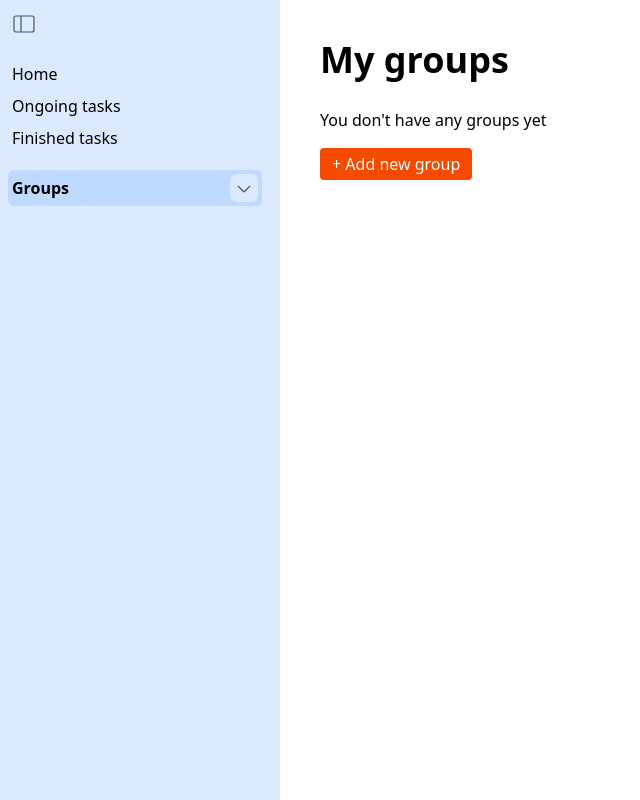
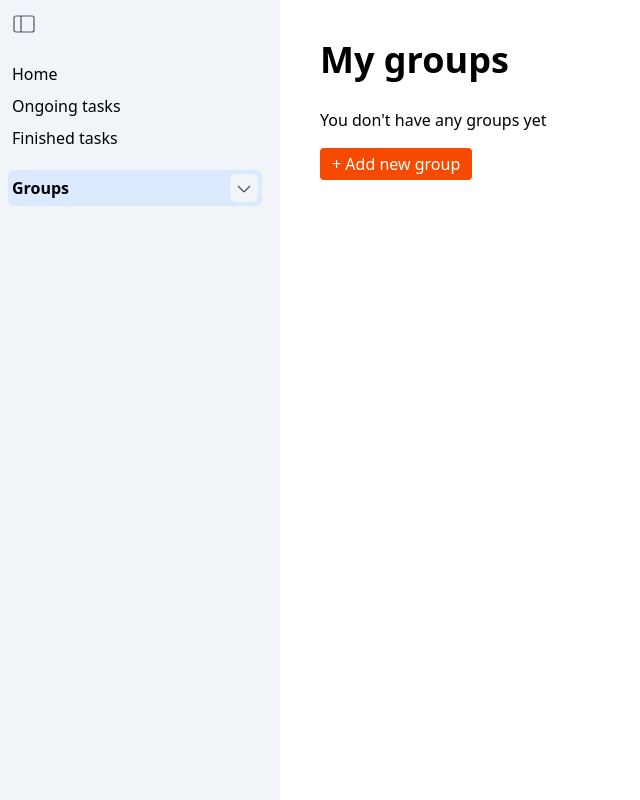
Before and after one commit to Sveldevorls/todoer, a React (Vite) app: page /groups in a window 1280 px wide. Shown: the whole page, without its empty margins (0-640 px from the left). Built offline with nearby package versions, Linux system fonts and the light colour scheme.

Commit message:
Change sidebar color scheme

```diff
--- a/src/components/Sidebar.tsx
+++ b/src/components/Sidebar.tsx
@@ -1,5 +1,5 @@
-import { Link, useLocation } from "@tanstack/react-router";
-import React, { useEffect, useRef, useState } from "react";
+import { Link, useLocation, } from "@tanstack/react-router";
+import { useEffect, useRef, useState } from "react";
 import { useGroupsContext } from "../contexts/GroupsContext/GroupsContext";
 
 export default function Sidebar() {
@@ -57,7 +57,7 @@ export default function Sidebar() {
       </button>
 
       {/* Actual sidebar */}
-      <nav className={`relative h-screen bg-blue-100 transition-[width,left] duration-500 z-1
+      <nav className={`relative h-screen bg-slate-100 transition-[width,left] duration-500 z-1
         ${sidebarIsOpen ? "w-[280px]" : "w-0"}
         ${sidebarIsOpen ? "left-0" : "left-[-100px]"}
         `}
@@ -68,7 +68,7 @@ export default function Sidebar() {
             className="shrink-0 p-2"
           >
             <button
-              className="button-svg bg-blue-100 stroke-gray-600 rounded-md"
+              className="button-svg bg-slate-100 stroke-gray-600 rounded-md"
               title="Close sidebar"
               onClick={() => setSidebarIsOpen(!sidebarIsOpen)}
             >
@@ -84,19 +84,31 @@ export default function Sidebar() {
           >
             <ul>
               <li>
-                <LinkBlock to="/">
+                <Link
+                  to="/"
+                  className="block p-1 rounded-md hover:bg-zinc-200"
+                  activeProps={{ className: "bg-blue-100" }}
+                >
                   <h2>Home</h2>
-                </LinkBlock>
+                </Link>
               </li>
               <li>
-                <LinkBlock to="/tasks">
+                <Link
+                  to="/ongoing"
+                  className="block p-1 rounded-md hover:bg-zinc-200"
+                  activeProps={{ className: "bg-blue-100" }}
+                >
                   <h2>Ongoing tasks</h2>
-                </LinkBlock>
+                </Link>
               </li>
               <li>
-                <LinkBlock to="/finished">
+                <Link
+                  to="/finished"
+                  className="block p-1 rounded-md hover:bg-zinc-200"
+                  activeProps={{ className: "bg-blue-100" }}
+                >
                   <h2>Finished tasks</h2>
-                </LinkBlock>
+                </Link>
               </li>
             </ul>
             <GroupsSection />
@@ -117,17 +129,6 @@ export default function Sidebar() {
   )
 }
 
-function LinkBlock({ to, children }: { to: string, children: React.ReactNode }) {
-  return (
-    <Link
-      to={to}
-      className="block w-full p-1 rounded-md hover:bg-blue-200"
-      activeProps={{ className: "bg-blue-200" }}
-    >
-      {children}
-    </Link>
-  )
-}
 
 function GroupsSection() {
   const [blockIsOpen, setBlockIsOpen] = useState<boolean>(true);
@@ -137,18 +138,18 @@ function GroupsSection() {
   return (
     <div id="groups-menu" className="w-full mt-4">
       <div className={`rounded-md p-1 flex items-center
-        ${location.pathname === "/groups" ? "bg-blue-200" : ""}
+        ${location.pathname === "/groups" ? "bg-blue-100" : ""}
         `}>
         <Link
           to="/groups"
           className="block w-full"
-          activeProps={{ className: "bg-blue-200" }}
+          activeProps={{ className: "bg-blue-100" }}
           activeOptions={{ exact: true }}
         >
           <h2 className="font-black">Groups</h2>
         </Link>
         <button
-          className="button-svg p-0.5 ml-auto bg-blue-100 stroke-gray-600 rounded-md"
+          className="button-svg p-0.5 ml-auto bg-slate-100 stroke-gray-600 rounded-md"
           title="Collapse groups"
           onClick={() => setBlockIsOpen(!blockIsOpen)}
         >
@@ -172,7 +173,8 @@ function GroupsSection() {
                 <Link
                   to="/groups/$groupID"
                   params={{ groupID: group.id }}
-                  className="p-1 h-[32px] flex hover:bg-blue-200 rounded-md"
+                  className="p-1 h-[32px] flex hover:hover:bg-zinc-200 rounded-md"
+                  activeProps={{ className: "bg-blue-100" }}
                 >
                   <svg width="24" height="24" viewBox="0 0 24 24" className="fill-gray-700 shrink-0">
                     <circle cx="12" cy="12" r="2.5" />
```
